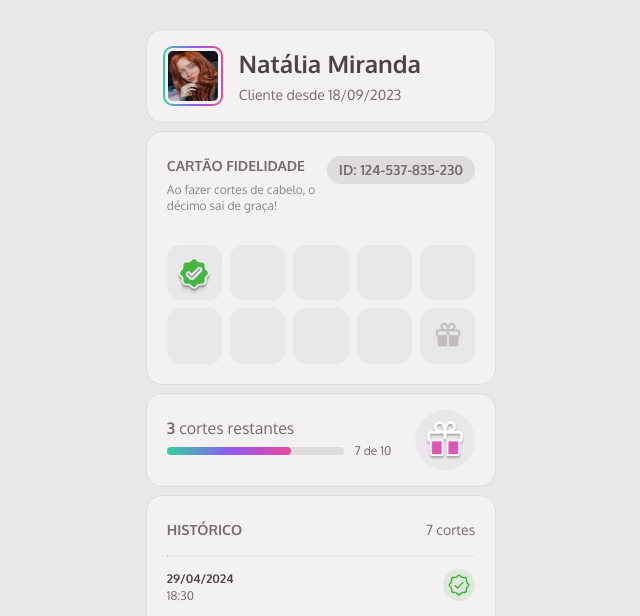
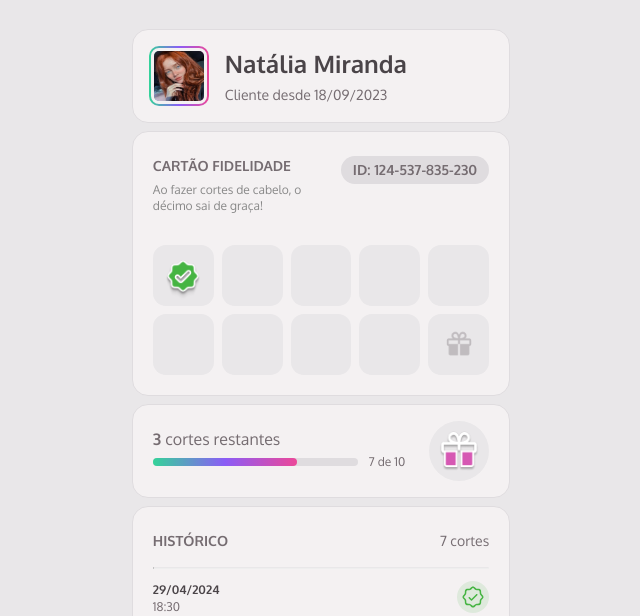
Before and after one commit to kaiquespe/member-club, a website built with webpack: page index.html in a window 1280 px wide. Shown: the part 147-763 px from the top of the page, without its empty margins (319-959 px from the left). Built offline with nearby package versions, Linux system fonts and the light colour scheme; files whose address does not match are found by name.

Commit message:
fidelity card spacing

```diff
--- a/src/styles/fidelity-card.css
+++ b/src/styles/fidelity-card.css
@@ -7,7 +7,7 @@
     display: flex;
     justify-content: space-between;
     align-items: flex-start;
-    gap: 10px;
+    gap: 16px;
     margin-bottom: 20px;
 
     span {
@@ -24,7 +24,7 @@
     font: var(--text-xs);
     color: #888;
     margin-bottom: 10px;
-    max-width: 150px;
+    max-width: 172px;
 
     h3 {
         font: var(--subtitle-md);
```
